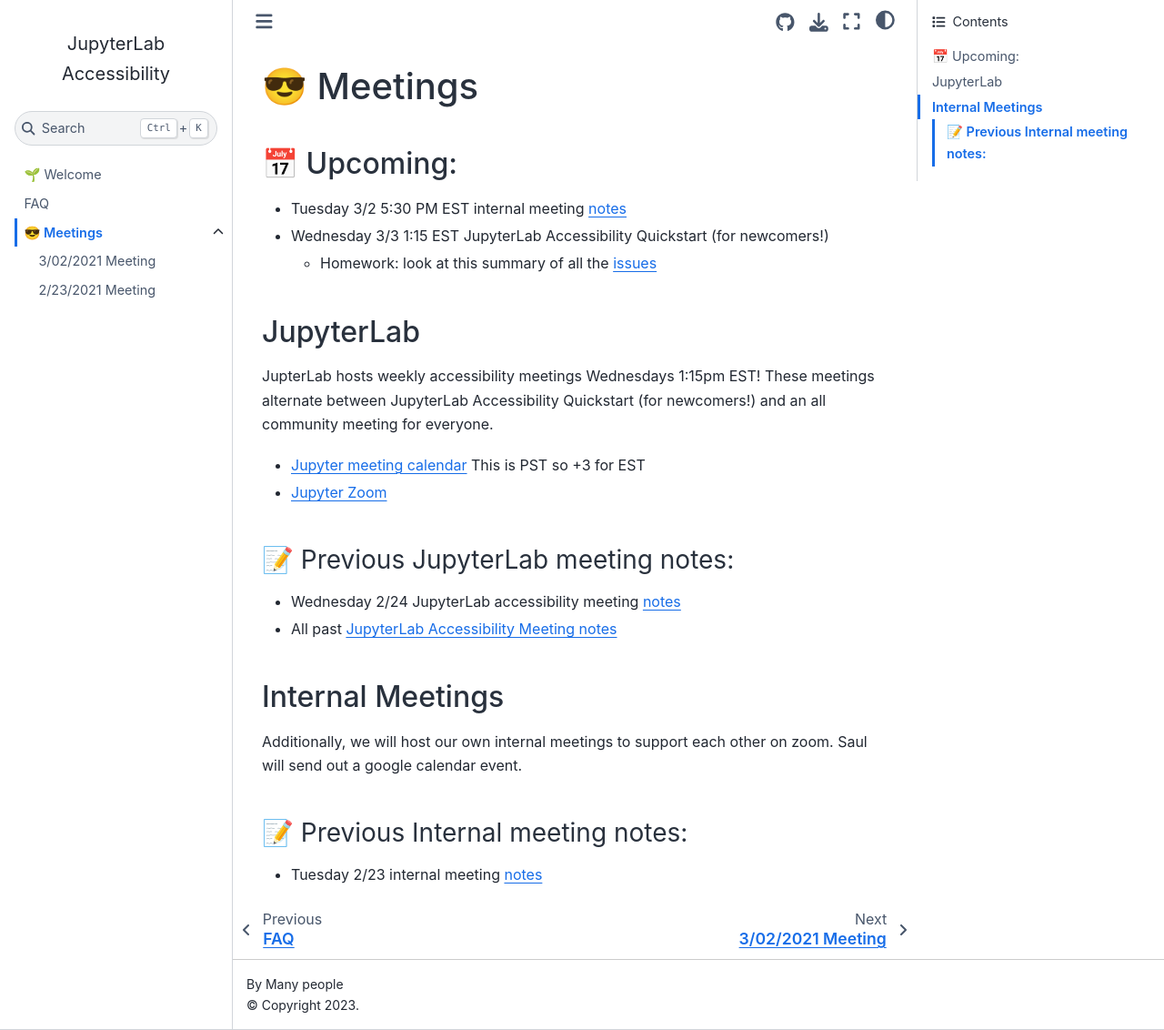
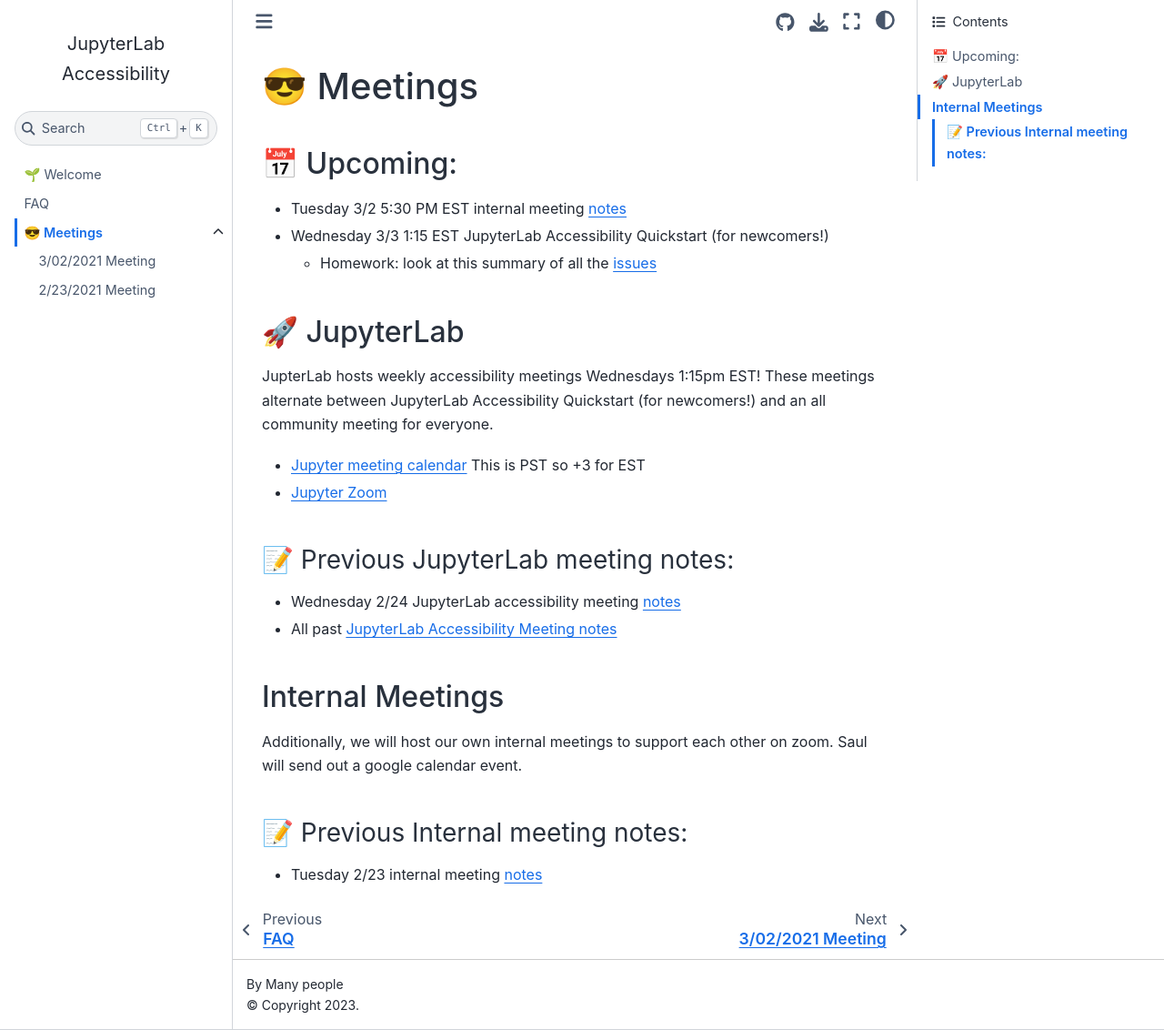
Before and after one commit to saulshanabrook/jupyterlab-accessibility, a Jupyter Book: the page built from meetings.md, in a window 1280 px wide and 1132 px high. Shown: the whole window at 91% size. Built offline with Jupyter Book 1.0.4 settings and Sphinx 7.4.7 and the Sphinx Book theme 1.1.4, drawn with Linux system fonts in a browser that asks for light colours.

```diff
--- a/meetings.md
+++ b/meetings.md
@@ -5,7 +5,7 @@
 * Wednesday 3/3 1:15 EST JupyterLab Accessibility Quickstart (for newcomers!)
     *   Homework: look at this summary of all the [issues](https://github.com/jupyterlab/jupyterlab/pull/9399)
 
-## JupyterLab
+## 🚀 JupyterLab
 JupterLab hosts weekly accessibility meetings Wednesdays 1:15pm EST! These meetings alternate between JupyterLab Accessibility Quickstart (for newcomers!) and an all community meeting for everyone.
 *   [Jupyter meeting calendar](https://jupyter.readthedocs.io/en/latest/community/content-community.html#jupyter-community-meetings) This is PST so +3 for EST
 *   [Jupyter Zoom](https://zoom.us/my/jovyan?pwd=c0JZTHlNdS9Sek9vdzR3aTJ4SzFTQT09)
```
